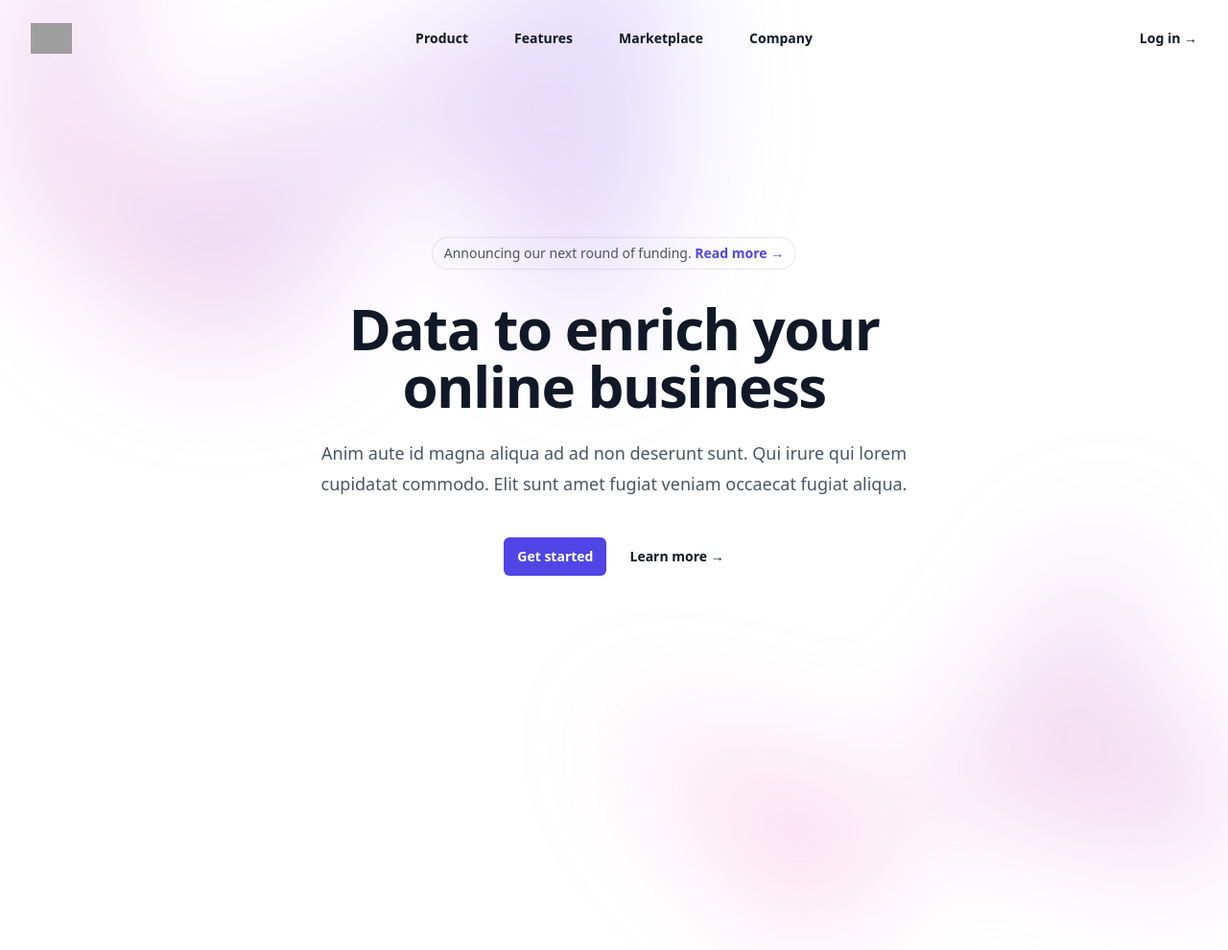
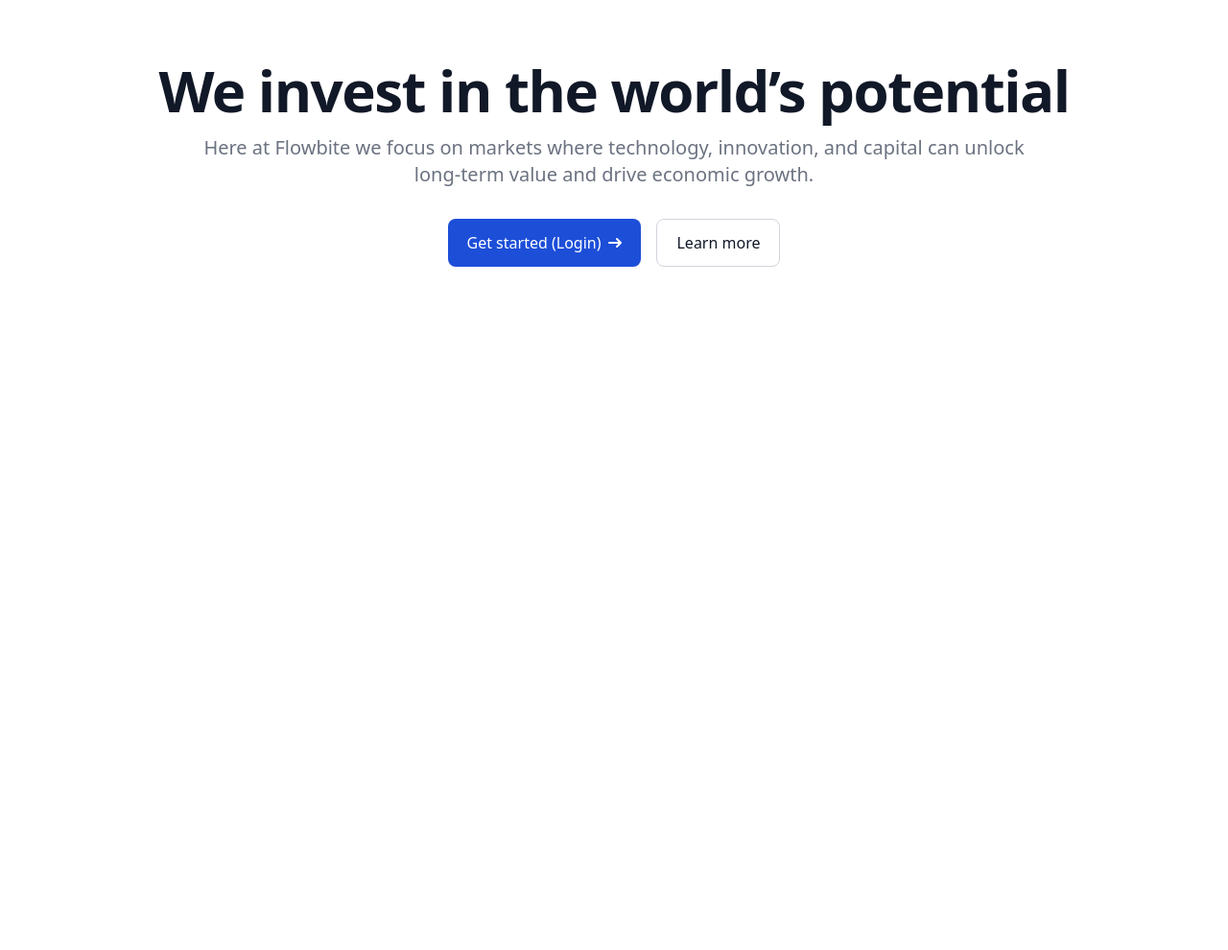
Before and after one commit to frankkuete/Expense-tracker, a Flask app: page / in a window 1280 px wide. Shown: the whole page at 96% size. After the commit the page ends 278 px from the top, so only its background shows below. Run offline with Flask 3, Linux system fonts and the light colour scheme; some libraries are stand-ins or nearby versions; grey boxes are pictures that could not be loaded.

Commit message:
modify home.html

```diff
--- a/main/templates/home.html
+++ b/main/templates/home.html
@@ -1,89 +1,20 @@
 {% extends "base-home.html" %}
 {% block content %}
-
-<div class="bg-white">
-  <header class="absolute inset-x-0 top-0 z-50">
-    <nav class="flex items-center justify-between p-6 lg:px-8" aria-label="Global">
-      <div class="flex lg:flex-1">
-        <a href="#" class="-m-1.5 p-1.5">
-          <span class="sr-only">Your Company</span>
-          <img class="h-8 w-auto" src="https://tailwindui.com/img/logos/mark.svg?color=indigo&shade=600" alt="">
-        </a>
-      </div>
-      <div class="flex lg:hidden">
-        <button type="button" class="-m-2.5 inline-flex items-center justify-center rounded-md p-2.5 text-gray-700">
-          <span class="sr-only">Open main menu</span>
-          <svg class="h-6 w-6" fill="none" viewBox="0 0 24 24" stroke-width="1.5" stroke="currentColor" aria-hidden="true">
-            <path stroke-linecap="round" stroke-linejoin="round" d="M3.75 6.75h16.5M3.75 12h16.5m-16.5 5.25h16.5" />
-          </svg>
-        </button>
-      </div>
-      <div class="hidden lg:flex lg:gap-x-12">
-        <a href="#" class="text-sm font-semibold leading-6 text-gray-900">Product</a>
-        <a href="#" class="text-sm font-semibold leading-6 text-gray-900">Features</a>
-        <a href="#" class="text-sm font-semibold leading-6 text-gray-900">Marketplace</a>
-        <a href="#" class="text-sm font-semibold leading-6 text-gray-900">Company</a>
-      </div>
-      <div class="hidden lg:flex lg:flex-1 lg:justify-end">
-        <a href="{{ url_for('login') }}" class="text-sm font-semibold leading-6 text-gray-900">Log in <span aria-hidden="true">&rarr;</span></a>
-      </div>
-    </nav>
-    <!-- Mobile menu, show/hide based on menu open state. -->
-    <div class="lg:hidden" role="dialog" aria-modal="true">
-      <!-- Background backdrop, show/hide based on slide-over state. -->
-      <div class="fixed inset-0 z-50"></div>
-      <div class="fixed inset-y-0 right-0 z-50 w-full overflow-y-auto bg-white px-6 py-6 sm:max-w-sm sm:ring-1 sm:ring-gray-900/10">
-        <div class="flex items-center justify-between">
-          <a href="#" class="-m-1.5 p-1.5">
-            <span class="sr-only">Your Company</span>
-            <img class="h-8 w-auto" src="https://tailwindui.com/img/logos/mark.svg?color=indigo&shade=600" alt="">
-          </a>
-          <button type="button" class="-m-2.5 rounded-md p-2.5 text-gray-700">
-            <span class="sr-only">Close menu</span>
-            <svg class="h-6 w-6" fill="none" viewBox="0 0 24 24" stroke-width="1.5" stroke="currentColor" aria-hidden="true">
-              <path stroke-linecap="round" stroke-linejoin="round" d="M6 18L18 6M6 6l12 12" />
-            </svg>
-          </button>
+<section class="bg-white dark:bg-gray-900">
+    <div class="py-8 px-4 mx-auto max-w-screen-xl text-center lg:py-16">
+        <h1 class="mb-4 text-4xl font-extrabold tracking-tight leading-none text-gray-900 md:text-5xl lg:text-6xl dark:text-white">We invest in the world’s potential</h1>
+        <p class="mb-8 text-lg font-normal text-gray-500 lg:text-xl sm:px-16 lg:px-48 dark:text-gray-400">Here at Flowbite we focus on markets where technology, innovation, and capital can unlock long-term value and drive economic growth.</p>
+        <div class="flex flex-col space-y-4 sm:flex-row sm:justify-center sm:space-y-0">
+            <a href="{{url_for('home')}}" class="inline-flex justify-center items-center py-3 px-5 text-base font-medium text-center text-white rounded-lg bg-blue-700 hover:bg-blue-800 focus:ring-4 focus:ring-blue-300 dark:focus:ring-blue-900">
+                Get started (Login)
+                <svg class="w-3.5 h-3.5 ms-2 rtl:rotate-180" aria-hidden="true" xmlns="http://www.w3.org/2000/svg" fill="none" viewBox="0 0 14 10">
+                    <path stroke="currentColor" stroke-linecap="round" stroke-linejoin="round" stroke-width="2" d="M1 5h12m0 0L9 1m4 4L9 9"/>
+                </svg>
+            </a>
+            <a href="{{url_for('home')}}" class="inline-flex justify-center items-center py-3 px-5 sm:ms-4 text-base font-medium text-center text-gray-900 rounded-lg border border-gray-300 hover:bg-gray-100 focus:ring-4 focus:ring-gray-100 dark:text-white dark:border-gray-700 dark:hover:bg-gray-700 dark:focus:ring-gray-800">
+                Learn more
+            </a>
         </div>
-        <div class="mt-6 flow-root">
-          <div class="-my-6 divide-y divide-gray-500/10">
-            <div class="space-y-2 py-6">
-              <a href="#" class="-mx-3 block rounded-lg px-3 py-2 text-base font-semibold leading-7 text-gray-900 hover:bg-gray-50">Product</a>
-              <a href="#" class="-mx-3 block rounded-lg px-3 py-2 text-base font-semibold leading-7 text-gray-900 hover:bg-gray-50">Features</a>
-              <a href="#" class="-mx-3 block rounded-lg px-3 py-2 text-base font-semibold leading-7 text-gray-900 hover:bg-gray-50">Marketplace</a>
-              <a href="#" class="-mx-3 block rounded-lg px-3 py-2 text-base font-semibold leading-7 text-gray-900 hover:bg-gray-50">Company</a>
-            </div>
-            <div class="py-6">
-              <a href="#" class="-mx-3 block rounded-lg px-3 py-2.5 text-base font-semibold leading-7 text-gray-900 hover:bg-gray-50">Log in</a>
-            </div>
-          </div>
-        </div>
-      </div>
     </div>
-  </header>
-
-  <div class="relative isolate px-6 pt-14 lg:px-8">
-    <div class="absolute inset-x-0 -top-40 -z-10 transform-gpu overflow-hidden blur-3xl sm:-top-80" aria-hidden="true">
-      <div class="relative left-[calc(50%-11rem)] aspect-[1155/678] w-[36.125rem] -translate-x-1/2 rotate-[30deg] bg-gradient-to-tr from-[#ff80b5] to-[#9089fc] opacity-30 sm:left-[calc(50%-30rem)] sm:w-[72.1875rem]" style="clip-path: polygon(74.1% 44.1%, 100% 61.6%, 97.5% 26.9%, 85.5% 0.1%, 80.7% 2%, 72.5% 32.5%, 60.2% 62.4%, 52.4% 68.1%, 47.5% 58.3%, 45.2% 34.5%, 27.5% 76.7%, 0.1% 64.9%, 17.9% 100%, 27.6% 76.8%, 76.1% 97.7%, 74.1% 44.1%)"></div>
-    </div>
-    <div class="mx-auto max-w-2xl py-32 sm:py-48 lg:py-30">
-      <div class="hidden sm:mb-8 sm:flex sm:justify-center">
-        <div class="relative rounded-full px-3 py-1 text-sm leading-6 text-gray-600 ring-1 ring-gray-900/10 hover:ring-gray-900/20">
-          Announcing our next round of funding. <a href="#" class="font-semibold text-indigo-600"><span class="absolute inset-0" aria-hidden="true"></span>Read more <span aria-hidden="true">&rarr;</span></a>
-        </div>
-      </div>
-      <div class="text-center">
-        <h1 class="text-4xl font-bold tracking-tight text-gray-900 sm:text-6xl">Data to enrich your online business</h1>
-        <p class="mt-6 text-lg leading-8 text-gray-600">Anim aute id magna aliqua ad ad non deserunt sunt. Qui irure qui lorem cupidatat commodo. Elit sunt amet fugiat veniam occaecat fugiat aliqua.</p>
-        <div class="mt-10 flex items-center justify-center gap-x-6">
-          <a href="#" class="rounded-md bg-indigo-600 px-3.5 py-2.5 text-sm font-semibold text-white shadow-sm hover:bg-indigo-500 focus-visible:outline focus-visible:outline-2 focus-visible:outline-offset-2 focus-visible:outline-indigo-600">Get started</a>
-          <a href="#" class="text-sm font-semibold leading-6 text-gray-900">Learn more <span aria-hidden="true">→</span></a>
-        </div>
-      </div>
-    </div>
-    <div class="absolute inset-x-0 top-[calc(100%-13rem)] -z-10 transform-gpu overflow-hidden blur-3xl sm:top-[calc(100%-30rem)]" aria-hidden="true">
-      <div class="relative left-[calc(50%+3rem)] aspect-[1155/678] w-[36.125rem] -translate-x-1/2 bg-gradient-to-tr from-[#ff80b5] to-[#9089fc] opacity-30 sm:left-[calc(50%+36rem)] sm:w-[72.1875rem]" style="clip-path: polygon(74.1% 44.1%, 100% 61.6%, 97.5% 26.9%, 85.5% 0.1%, 80.7% 2%, 72.5% 32.5%, 60.2% 62.4%, 52.4% 68.1%, 47.5% 58.3%, 45.2% 34.5%, 27.5% 76.7%, 0.1% 64.9%, 17.9% 100%, 27.6% 76.8%, 76.1% 97.7%, 74.1% 44.1%)"></div>
-    </div>
-  </div>
-</div>
+</section>
 {% endblock content %}
```
